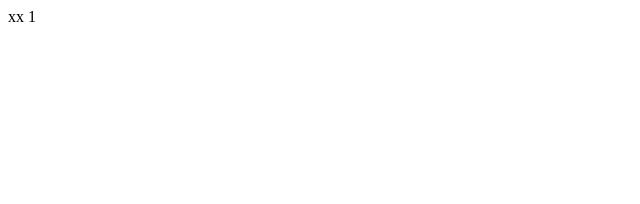
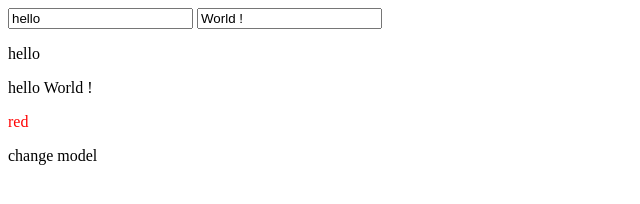
Before and after one commit to wcflmy/VM4IE8, a plain HTML site: page index.html in a window 1280 px wide. Shown: the whole page, without its empty margins (0-640 px from the left). Drawn offline with Linux system fonts and the light colour scheme.

Commit message:
now can support ie8

```diff
--- a/index.html
+++ b/index.html
@@ -3,33 +3,61 @@
 
 <head>
   <meta charset="UTF-8">
-  <meta name="viewport" content="width=device-width, initial-scale=1.0">
-  <meta http-equiv="X-UA-Compatible" content="ie=edge">
-  <title>Document</title>
+  <title>VM4IE8</title>
+</head>
+
+<body>
+
+  <div id="app">
+    <input type="text" v-model="someStr">
+    <input type="text" v-model="child.someStr">
+    <p v-class="className" class="abc">
+        {{someStr}}
+        <span v-text="child.someStr"></span>
+    </p>
+    <p>{{getHelloWord}}</p>
+    <p v-html="htmlStr"></p>
+    <div>
+    <span v-on:click="clickBtn">change model</span>
+    </div>
+  </div>
   <script src="./src/es5-shim.js"></script>
   <script src="./src/es5-sham.js"></script>
   <script src="./src/observer.js"></script>
   <script src="./src/watcher.js"></script>
   <script src="./src/compile.js"></script>
   <script src="./src/vm.js"></script>
-</head>
-
-<body>
-  <div id="app">
-    <span id="p">{{message}}</span>
-    <span>{{other.a}}</span>
-  </div>
   <script>
     var vm = new VM({
       el: '#app',
       data: {
-        message: 'xx',
-        other: {
-          a: 1
+        someStr: 'hello ',
+        className: 'btn',
+        htmlStr: '<span style="color: #f00;">red</span>',
+        child: {
+          someStr: 'World !'
+        }
+      },
+
+      computed: {
+        getHelloWord: function () {
+          return this.someStr + this.child.someStr;
+        }
+      },
+
+      methods: {
+        clickBtn: function (e) {
+          var randomStrArr = ['childOne', 'childTwo', 'childThree'];
+          this.child.someStr = randomStrArr[parseInt(Math.random() * 3)];
         }
       }
-    })
+    });
+
+    // vm.$watch('child.someStr', function () {
+    //   console.log(arguments);
+    // });
   </script>
+
 </body>
 
 </html>
--- a/src/compile.js
+++ b/src/compile.js
@@ -90,6 +90,38 @@ Compile.prototype = {
     }
 };
 
+function addEventListener(element, type, handler) {
+  if (element.addEventListener) {
+    element.addEventListener(type, handler, false);
+  }
+  else if (element.attachEvent) {
+    //这里采用比上面更简单的方法来修正this指向问题，参考《Javascript.DOM高级程序设计》
+    //并且可以保证了可移除性
+    //若使用简单的匿名函数的话
+    //element.attachEvent("on"+type, function(e)
+    // {
+    // 		handler.call(element, window.event || e);
+    // });
+    // 则调用detachEvent("on"+type, handler)无法移除该事件
+    element["e" + type + handler] = handler;
+    element[type + handler] = function (e) {
+      element["e" + type + handler](e || window.event);
+      //handler.call(element, window.event);
+    };
+    element.attachEvent("on" + type, element[type + handler]);
+  }
+}
+
+function removeEventListener(element, type, handler) {
+  if (element.removeEventListener) {
+    element.removeEventListener(type, handler, false);
+  }
+  else if (element.detachEvent) {
+    element.detachEvent("on" + type, element[type + handler]);
+    element[type + handler] = null;
+    element["e" + type + handler] = null;
+  }
+}
 // 指令处理集合
 var compileUtil = {
     text: function(node, vm, exp) {
@@ -105,8 +137,8 @@ var compileUtil = {
 
         var me = this,
             val = this._getVMVal(vm, exp);
-        node.addEventListener('input', function(e) {
-            var newValue = e.target.value;
+        addEventListener(node, 'input', function(e) {
+            var newValue = (e.currentTarget||e.srcElement).value;
             if (val === newValue) {
                 return;
             }
@@ -114,6 +146,15 @@ var compileUtil = {
             me._setVMVal(vm, exp, newValue);
             val = newValue;
         });
+
+        addEventListener(node, 'propertychange', function(e) {
+          var newValue = (e.currentTarget||e.srcElement).value;
+          if(val === newValue) {
+            return;
+          }
+          me._setVMVal(vm, exp, newValue);
+          val = newValue;
+        })
     },
 
     'class': function(node, vm, exp) {
@@ -139,7 +180,7 @@ var compileUtil = {
             fn = vm.$options.methods && vm.$options.methods[exp];
 
         if (eventType && fn) {
-            node.addEventListener(eventType, fn.bind(vm), false);
+            addEventListener(node, eventType, fn.bind(vm), false);
         }
     },
 
--- a/src/observer.js
+++ b/src/observer.js
@@ -14,7 +14,6 @@ Observer.create = function(value) {
   if (!value || typeof value !== 'object') {
     return;
   }
-
   return new Observer(value);
 }
 
--- a/src/vm.js
+++ b/src/vm.js
@@ -11,7 +11,6 @@ function VM(options) {
   proxy._data = data
 
 
-  // 数据代理
   // 实现 vm.xxx -> vm._data.xxx
   this._keys.forEach(function (key) {
     Object.defineProperty(proxy, key, {
@@ -24,17 +23,36 @@ function VM(options) {
     })
   });
 
+  this._initComputed()
+
+  this._mergeDOMProxy()
+
   if(options.el) {
     this.$mount(options.el)
   }
-  return this._mergeDOMProxy(proxy)
+
+  return this._proxy
 }
 
-VM.prototype._mergeDOMProxy = function(proxy) {
+VM.prototype._initComputed = function() {
+  var proxy = this._proxy
+  var computed = this.$options.computed;
+  if (typeof computed === 'object') {
+    Object.keys(computed).forEach(function (key) {
+      Object.defineProperty(proxy, key, {
+        get: typeof computed[key] === 'function'
+          ? computed[key]
+          : computed[key].get,
+        set: function () { }
+      });
+    });
+  }
+}
+
+VM.prototype._mergeDOMProxy = function() {
   for (var i in this) {
-    proxy[i] = this[i]
+    this._proxy[i] = this[i]
   }
-  return proxy
 }
 
 VM.prototype.$mount = function(el) {
```
